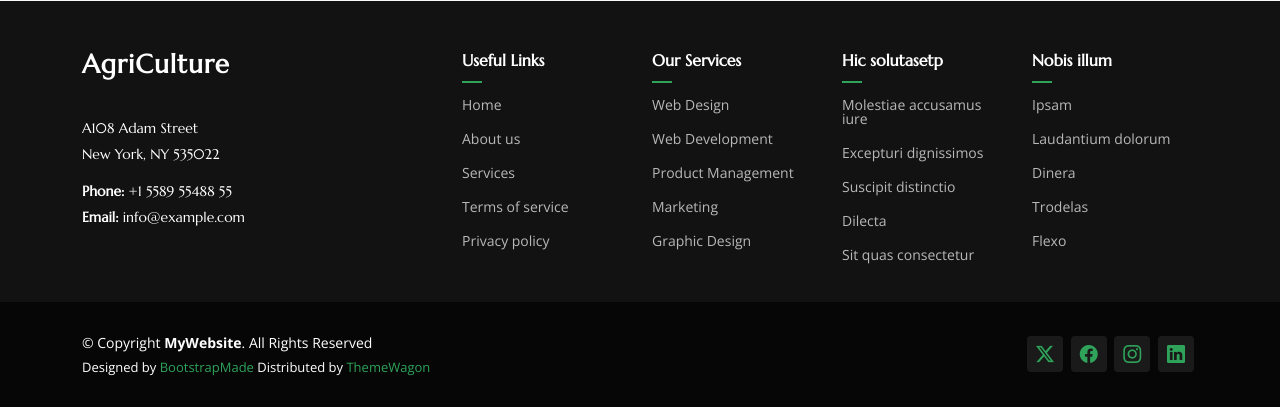
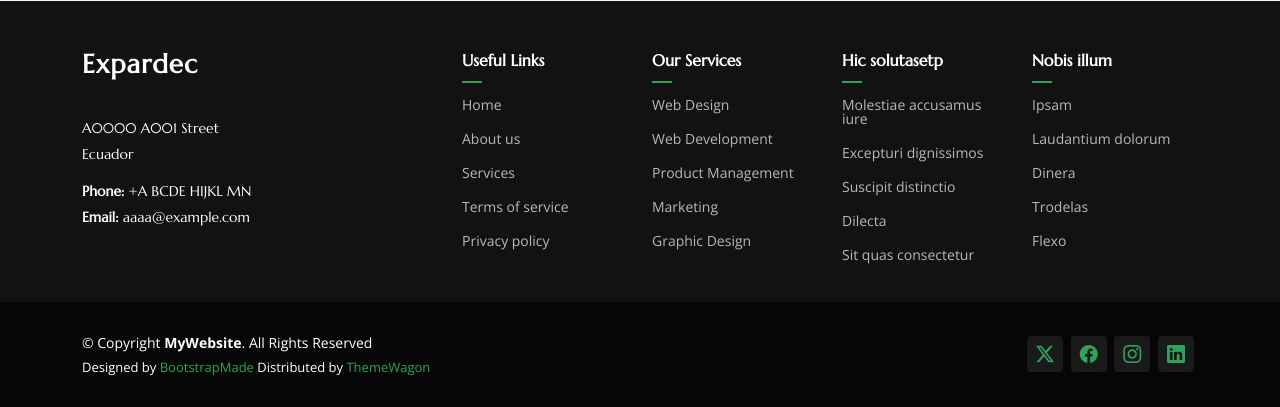
Before and after one commit to NirutG/expardec-landing, a Django app: page /about/ in a window 1280 px wide. Shown: the part 2768-3175 px from the top of the page. Run offline with Django 5.2, Linux system fonts and the light colour scheme; some libraries are stand-ins or nearby versions.

Commit message:
Modified code of html files

```diff
--- a/expardec/templates/about.html
+++ b/expardec/templates/about.html
@@ -5,7 +5,7 @@
 <head>
   <meta charset="utf-8">
   <meta content="width=device-width, initial-scale=1.0" name="viewport">
-  <title>About - AgriCulture Bootstrap Template</title>
+  <title>About - Expardec</title>
   <meta name="description" content="">
   <meta name="keywords" content="">
 
@@ -415,14 +417,15 @@
       <div class="container">
         <div class="row gy-4">
           <div class="col-lg-4 col-md-6 footer-about">
-            <a href="index.html" class="logo d-flex align-items-center">
-              <span class="sitename">AgriCulture</span>
+            <!-- <a href="index.html" class="logo d-flex align-items-center"> -->
+            <a href="{% url 'index' %}" class="logo d-flex align-items-center">
+              <span class="sitename">Expardec</span>
             </a>
             <div class="footer-contact pt-3">
-              <p>A108 Adam Street</p>
-              <p>New York, NY 535022</p>
-              <p class="mt-3"><strong>Phone:</strong> <span>+1 5589 55488 55</span></p>
-              <p><strong>Email:</strong> <span>info@example.com</span></p>
+              <p>A0000 A001 Street</p>
+              <p>Ecuador</p>
+              <p class="mt-3"><strong>Phone:</strong> <span>+A BCDE HIJKL MN</span></p>
+              <p><strong>Email:</strong> <span>aaaa@example.com</span></p>
             </div>
           </div>
 
```
Also changed, not shown: other parts of expardec/templates/about.html (+4 -2 lines), expardec/templates/contact.html (+8 -5 lines), expardec/templates/index.html (+5 -5 lines), expardec/templates/services.html (+12 -9 lines).
